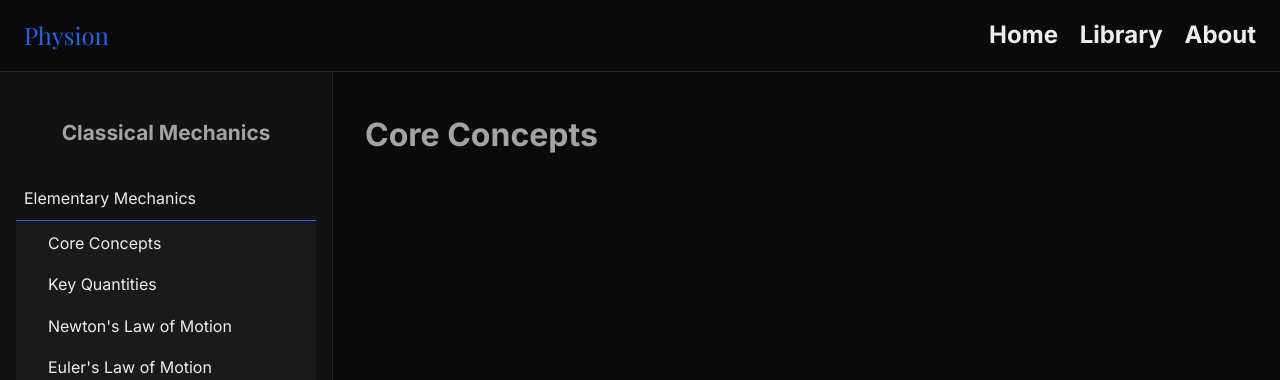
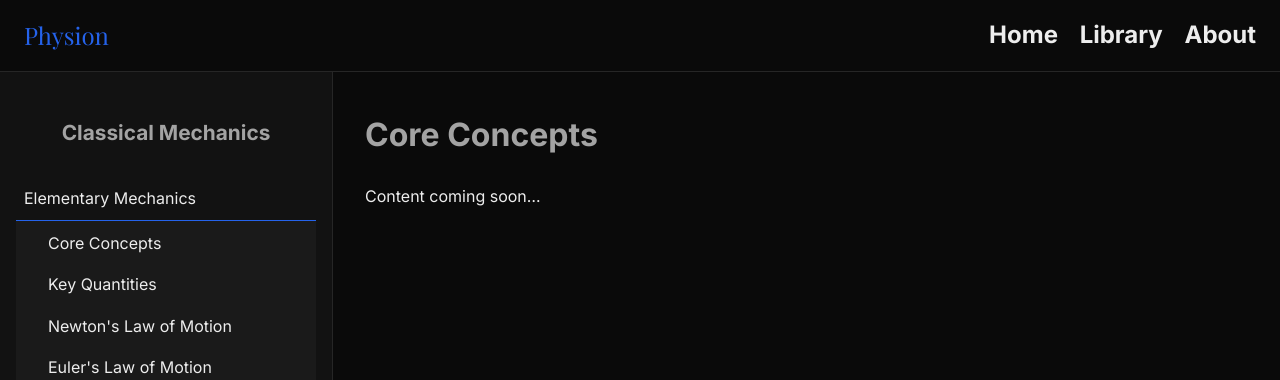
Before and after one commit to thfahim-xyz/physion, a Jekyll site: the page built from books/cm/cm1/cm1-1.md, in a window 1280 px wide. Shown: the top 380 px of the page. Built offline with Jekyll 4.4.1, drawn with Linux system fonts in a browser that asks for light colours.

Commit message:
Update cm1-1.md

```diff
--- a/books/cm/cm1/cm1-1.md
+++ b/books/cm/cm1/cm1-1.md
@@ -4,4 +4,6 @@ title: Core Concepts
 book: cm
 ---
 
-# Core Concepts
+# {{ page.title }}
+
+Content coming soon...
```
